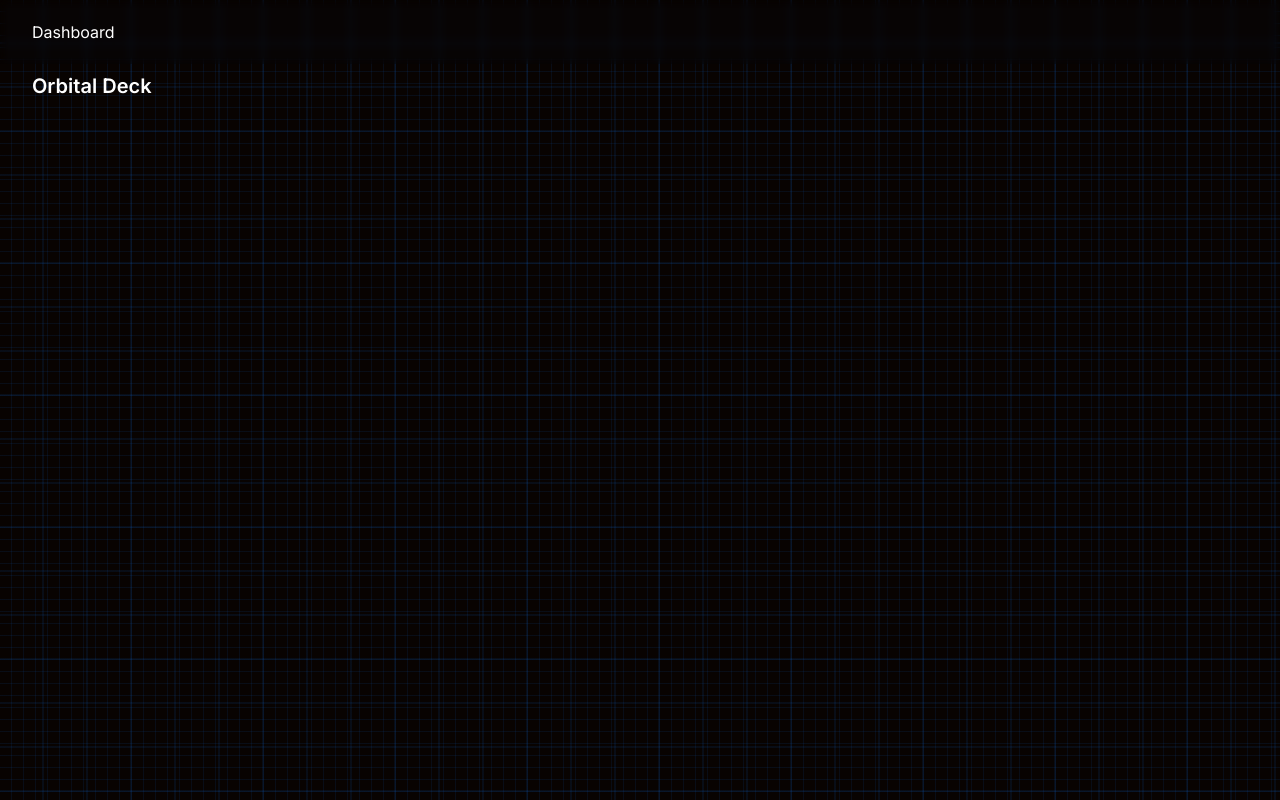
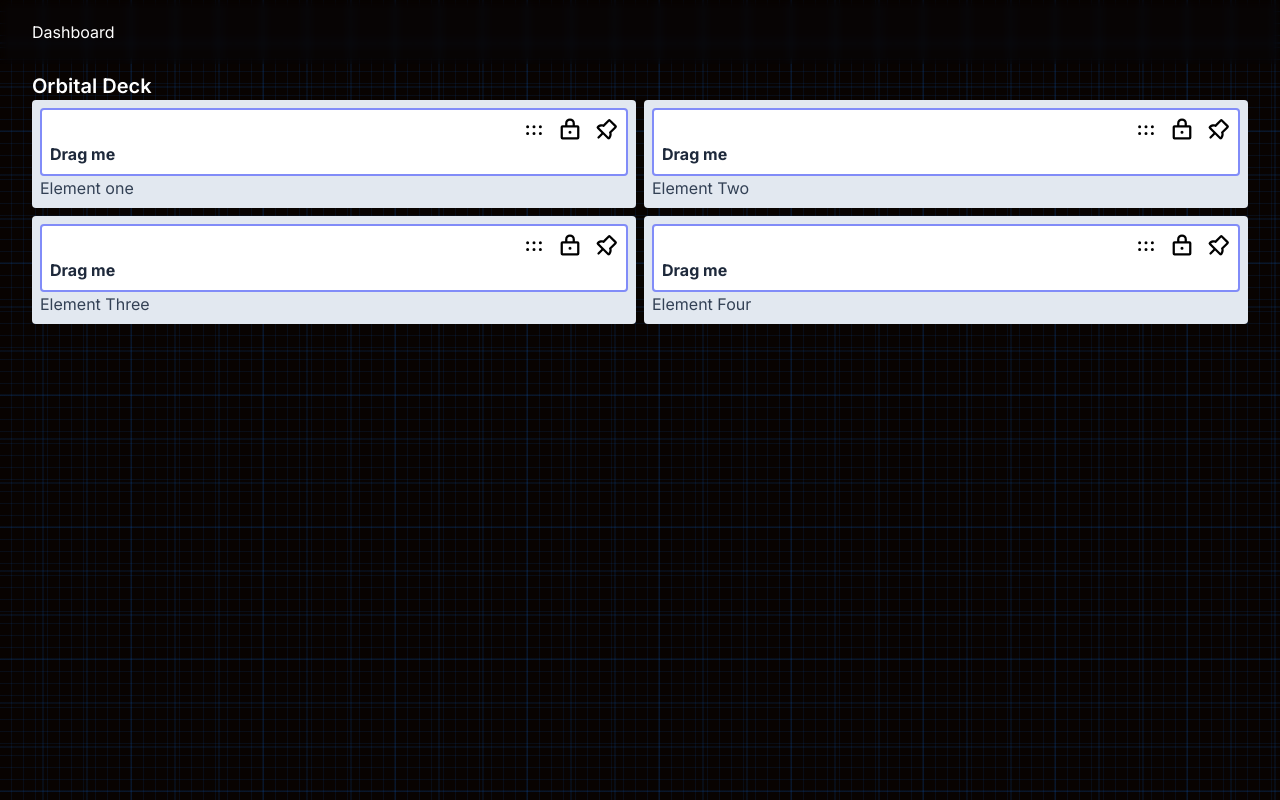
Before and after one commit to jasontcrabtree/orbital-deck, a Next.js app: page / in a window 1280 px wide. Built offline with nearby package versions, Linux system fonts and the light colour scheme.

Commit message:
wip adding dndkit

```diff
--- a/package.json
+++ b/package.json
@@ -11,14 +11,15 @@
   },
   "dependencies": {
     "@clerk/nextjs": "^4.29.12",
-    "@radix-ui/react-icons": "^1.3.0",
+    "@dnd-kit/core": "^6.1.0",
+    "@dnd-kit/modifiers": "^7.0.0",
+    "@phosphor-icons/react": "^2.1.4",
     "@radix-ui/react-slot": "^1.0.2",
     "class-variance-authority": "^0.7.0",
     "clsx": "^2.1.0",
     "next": "^14.2.1",
     "react": "^18",
     "react-dom": "^18",
-    "react-icons": "^5.1.0",
     "server-only": "^0.0.1",
     "tailwind-merge": "^2.2.0",
     "tailwindcss-animate": "^1.0.7"
--- a/src/app/page.tsx
+++ b/src/app/page.tsx
@@ -1,7 +1,10 @@
+import { DragZone } from "@/ui/components/drag-zone";
+
 const Page = () => {
   return (
     <main className="p-2 px-8">
       <h1 className="font-semibold text-xl">Orbital Deck</h1>
+      <DragZone />
     </main>
   )
 }
--- a/src/middleware.ts
+++ b/src/middleware.ts
@@ -52,5 +52,5 @@ import { authMiddleware } from '@clerk/nextjs';
 export default authMiddleware({});
 
 export const config = {
-  matcher: ['/((?!.+.[w]+$|_next).*)', '/', '/(api|trpc)(.*)'],
+  matcher: ['/((?!.+\\.[\\w]+$|_next).*)', '/', '/(api|trpc)(.*)'],
 };
--- /dev/null
+++ b/src/ui/components/drag-zone.tsx
@@ -0,0 +1,178 @@
+'use client';
+
+import { useState } from 'react';
+import { DndContext, DragOverlay } from '@dnd-kit/core';
+import { useDraggable, useDroppable } from '@dnd-kit/core';
+import { restrictToWindowEdges } from '@dnd-kit/modifiers';
+import { DotsSix, Lock, LockOpen, PushPin, PushPinSlash } from '@phosphor-icons/react';
+
+const Droppable = ({ children, id }: { children: React.ReactNode, id: string }) => {
+    // const { isOver, setNodeRef } = useDroppable({ id });
+    const res = useDroppable({ id });
+    // console.log('res', res);
+
+    const style = {
+        color: res.isOver ? 'green' : undefined,
+    };
+
+    return (
+        <div className='bg-slate-200 text-slate-700 p-2 rounded'
+            ref={res.setNodeRef} style={style}>
+            {children}
+        </div>
+    );
+}
+
+const Draggable = ({ children, id }: { children: React.ReactNode, id: string }) => {
+    // const {
+    //     setNodeRef,
+    //     attributes,
+    //     listeners,
+    //     transform } = useDraggable({ id });
+    const res = useDraggable({ id });
+    const {
+        setNodeRef,
+        attributes,
+        listeners,
+        transform,
+    } = res;
+
+    // console.log('useDraggable returns', res)
+
+    const style = transform ? {
+        transform: `translate3d(${transform.x}px, ${transform.y}px, 0)`,
+    } : undefined;
+
+    return (
+        <div ref={setNodeRef} className='bg-white text-slate-800 p-2 border-2 rounded border-indigo-400'>
+            <div className='flex flex-row gap-3 justify-end w-full'>
+                <button style={style} {...listeners} {...attributes}>
+                    <DotsSix size={24} color="" weight="bold" />
+                </button>
+                {/* <button className="w-6">
+                    <LockOpen size={24} color="" weight="bold" />
+                </button> */}
+                <button>
+                    <Lock size={24} color="" weight="bold" />
+                </button>
+                <button>
+                    <PushPin size={24} color="" weight="bold" />
+                </button>
+                {/* <button>
+                    <PushPinSlash size={24} color="" weight="bold" />
+                </button> */}
+            </div>
+            <h2 className='font-bold'>
+                {children}
+            </h2>
+        </div>
+    );
+}
+
+const ElementOne = () => {
+    return (
+        <div>
+            <Draggable id="one">Drag me</Draggable>
+            Element one
+        </div>
+    )
+}
+const ElementTwo = () => {
+    return (
+        <div>
+            <Draggable id="two">Drag me</Draggable>
+            Element Two
+        </div>
+    )
+}
+const ElementThree = () => {
+    return (
+        <div>
+            <Draggable id="three">Drag me</Draggable>
+            Element Three
+        </div>
+    )
+}
+const ElementFour = () => {
+    return (
+        <div>
+            <Draggable id="four">Drag me</Draggable>
+            Element Four
+        </div>
+    )
+}
+
+export const DragZone = () => {
+    const [items] = useState(
+        [
+            {
+                id: 'one',
+                component: <ElementOne />
+            },
+            {
+                id: 'two',
+                component: <ElementTwo />
+            },
+            {
+                id: 'three',
+                component: <ElementThree />
+            },
+            {
+                id: 'four',
+                component: <ElementFour />
+            },
+        ]);
+
+    const [parent, setParent] = useState(null);
+    const [activeId, setActiveId] = useState(null);
+
+    console.log('STATE', parent, activeId)
+
+    const handleDragEnd = (event) => {
+        console.log('event', event)
+        const { over } = event;
+        setParent(over ? over.id : null);
+    }
+
+    function handleDragStart(event) {
+        setActiveId(event.active.id);
+    }
+
+    // function handleDragEnd() {
+    //     setActiveId(null);
+    // }
+
+    /* onDragEnd argument takes a custom function which passes in a custom dndkit event type, which can be ?split? to over, which can include an id */
+
+    return (
+        <DndContext onDragStart={handleDragStart} onDragEnd={handleDragEnd} modifiers={[restrictToWindowEdges]}>
+            {/* If parent starts as null render drag element outside of the drop grid */}
+            {/* {parent === null ? (
+                <Draggable id="draggable">Drag me</Draggable>
+            ) : null} */}
+
+            <div className="grid grid-cols-2 gap-2">
+                {items.map((item, index) => {
+                    return (
+                        <Droppable key={index} id={item.id}>
+                            {/* {parent === item ?
+                                // <Draggable id={id}>
+                                //     Drag me
+                                // </Draggable>
+                            : 'Drop here'} */}
+                            {item.component}
+                        </Droppable>
+                    )
+                })}
+            </div>
+
+            <DragOverlay>
+                {activeId ? (
+                    <Draggable id={activeId}>
+                        Drag me [{activeId}]
+                    </Draggable>
+                ) : null}
+            </DragOverlay>
+        </DndContext>
+    );
+}
```
Also changed, not shown: 2 other files (tests, documents, lock files or other folders).
